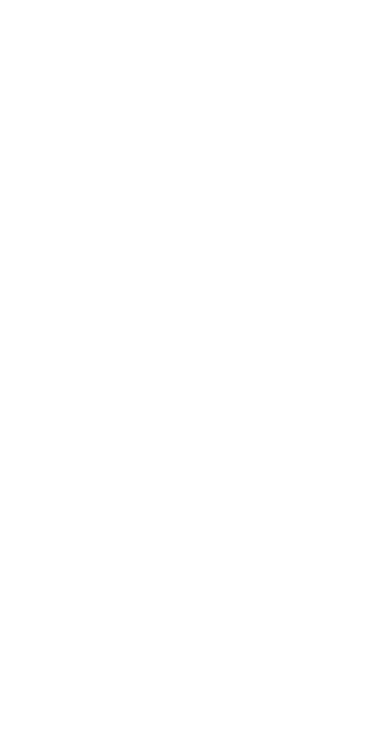
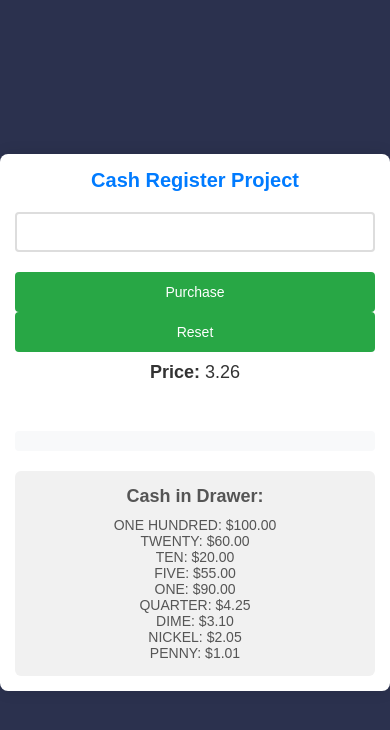
Before and after one commit to VenomGu/cash-register, a website: page index.html in a window 390 px wide. Drawn offline with Linux system fonts and the light colour scheme.

Commit message:
atualizações

```diff
--- a/index.html
+++ b/index.html
@@ -3,9 +3,20 @@
     <head>
         <meta charset="UTF-8">
         <meta name="viewport" content="width=device-width, initial-scale=1.0">
-    <title>Document</title>
+        <link rel="stylesheet" href="styles.css">
+        <title>Cash Register Project</title>
     </head>
     <body>
-
+        <main id="container">
+            <h2>Cash Register Project </h2>
+            <input autocomplete="off" type="text" id="cash">
+            <button id="purchase-btn">Purchase</button>
+            <button id="reset">Reset</button>
+            <p id="price"></p>
+            <p id="change"></p><br>
+            <div id="change-due"></div>
+            <div id="cash-in-drawer"></div>
+        </main>
+        <script src="script.js"></script>
     </body>
 </html>
--- /dev/null
+++ b/script.js
@@ -0,0 +1,94 @@
+let cash = document.getElementById("cash");
+let displayChangeDue = document.getElementById("change-due");
+let purchaseBtn = document.getElementById("purchase-btn");
+let displayCid = document.getElementById("cash-in-drawer");
+
+let price = 3.26;
+let cid = [
+  ["PENNY", 1.01],
+  ["NICKEL", 2.05],
+  ["DIME", 3.1],
+  ["QUARTER", 4.25],
+  ["ONE", 90],
+  ["FIVE", 55],
+  ["TEN", 20],
+  ["TWENTY", 60],
+  ["ONE HUNDRED", 100]
+];
+
+document.getElementById("price").innerHTML = `<b>Price:</b> ${price}`;
+
+const checkRegister = () => {
+  let cashInt = parseFloat(cash.value);
+  let change = Number((cashInt - price).toFixed(2));
+  let totalCid = Number(cid.reduce((total, sum) => total + sum[1], 0).toFixed(2));
+  console.log("TotalCid é o valor do cid (cash in drawer)",totalCid);
+
+  document.getElementById("change").innerHTML = `<b>Change:</b> ${change}`;
+
+    if (cashInt === price) {
+    displayChangeDue.innerText = "No change due - customer paid with exact cash";
+    return;
+  } else if (cash.value === "") {
+    displayChangeDue.innerText = "Status: No cash provided";
+    return;
+  }
+
+  if (change > totalCid) {
+    displayChangeDue.innerText = "Status: INSUFFICIENT_FUNDS";
+    return;
+  }
+
+  const denominations = [100, 20, 10, 5, 1, 0.25, 0.10, 0.05, 0.01];
+  const denominationNames = ["ONE HUNDRED", "TWENTY", "TEN", "FIVE", "ONE", "QUARTER", "DIME", "NICKEL", "PENNY"];
+  let changeArr = [];
+  let cidCopy = [...cid];
+
+  for (let i = 0; i < denominations.length; i++) {
+    let totalDenom = 0;
+    while (change >= denominations[i] && cidCopy[cidCopy.length - 1 - i][1] > 0) {
+      cidCopy[cidCopy.length - 1 - i][1] = Number((cidCopy[cidCopy.length - 1 - i][1] - denominations[i]).toFixed(2));
+      change = Number((change - denominations[i]).toFixed(2));
+      totalDenom += denominations[i];
+    }
+
+    if (totalDenom > 0) {
+      changeArr.push([denominationNames[i], totalDenom]);
+    }
+  }
+
+  if (change > 0) {
+    displayChangeDue.innerText = "Status: INSUFFICIENT_FUNDS";
+    return;
+  }
+
+  let remainingCid = cidCopy.reduce((total, sum) => total + sum[1], 0);
+  if (remainingCid === 0) {
+    displayChangeDue.innerHTML = "Status: CLOSED " + changeArr.map(cash => `${cash[0]}: $${cash[1].toFixed(2)}`).join(" ");
+    cid = cid.map(denom => [denom[0], 0]);
+  } else {
+    displayChangeDue.innerHTML = "Status: <b>OPEN</b> <br><br>" + changeArr.map(cash => `<b>${cash[0]}</b>: $${cash[1].toFixed(2)} <br>`).join(" ");
+    cid = cidCopy;
+  }
+
+  displayCashInDrawer();
+}
+
+const displayCashInDrawer = () => {
+  displayCid.innerHTML = "<h4>Cash in Drawer:</h4>" + cid.map(cash => `${cash[0]}: $${cash[1].toFixed(2)} <br>`).reverse().join("");
+}
+
+window.onload = displayCashInDrawer;
+
+purchaseBtn.addEventListener("click", checkRegister);
+
+cash.addEventListener("keydown", e => {
+  if (e.key === "Enter") {
+    checkRegister();
+  }
+});
+
+document.getElementById("reset").addEventListener("click", () => {
+
+    window.location.reload();
+});
--- a/styles.css
+++ b/styles.css
@@ -0,0 +1,124 @@
+/* Estilos gerais para o layout */
+* {
+  margin: 0;
+  padding: 0;
+  box-sizing: border-box;
+}
+
+body {
+  font-family: Arial, sans-serif;
+  background-color: #2b314e;
+  color: #333;
+  display: flex;
+  justify-content: center;
+  align-items: center;
+  height: 100vh;
+}
+
+#container {
+  background-color: #fff;
+  padding: 20px;
+  border-radius: 8px;
+  box-shadow: 0 0 15px rgba(0, 0, 0, 0.1);
+  width: 300px;
+  text-align: center;
+  box-sizing: border-box;
+}
+
+/* Estilo para o título */
+h2 {
+  font-size: 24px;
+  margin-bottom: 20px;
+  color: #007bff;
+}
+
+/* Estilo para os inputs e botões */
+input[type="text"] {
+  width: 100%;
+  padding: 10px;
+  margin-bottom: 20px;
+  border: 2px solid #ddd;
+  border-radius: 4px;
+  font-size: 16px;
+}
+
+button {
+  width: 100%;
+  padding: 12px;
+  background-color: #28a745;
+  color: #fff;
+  border: none;
+  border-radius: 4px;
+  font-size: 16px;
+  cursor: pointer;
+  transition: background-color 0.3s ease;
+}
+
+button:hover {
+  background-color: #218838;
+}
+
+/* Estilo para a exibição de valores */
+p {
+  font-size: 16px;
+  margin: 10px 0;
+}
+
+/* Estilo para o status da transação */
+#change-due {
+  margin-top: 20px;
+  font-weight: bold;
+  padding: 10px;
+  border-radius: 4px;
+  background-color: #f8f9fa;
+  color: #333;
+}
+
+/* Estilo para a caixa de dinheiro no caixa */
+#cash-in-drawer {
+  margin-top: 20px;
+  font-size: 14px;
+  color: #555;
+  background-color: #f1f1f1;
+  padding: 15px;
+  border-radius: 6px;
+}
+
+#cash-in-drawer h4 {
+  font-size: 18px;
+  margin-bottom: 10px;
+}
+
+/* Estilo para o preço e troco */
+#price,
+#change {
+  font-size: 18px;
+  margin: 10px 0;
+}
+
+#price b,
+#change b {
+  font-weight: bold;
+}
+
+/* Estilo para a exibição de valores do troco */
+#change-due b {
+  color: #007bff;
+}
+
+/* Estilo de responsividade para telas menores */
+@media (max-width: 500px) {
+  #container {
+    width: 100%;
+    padding: 15px;
+  }
+
+  h2 {
+    font-size: 20px;
+  }
+
+  input[type="text"],
+  button {
+    font-size: 14px;
+  }
+}
```
Also changed, not shown: scripts.js (deleted). Lines whose indentation alone changed are shown as unchanged.
